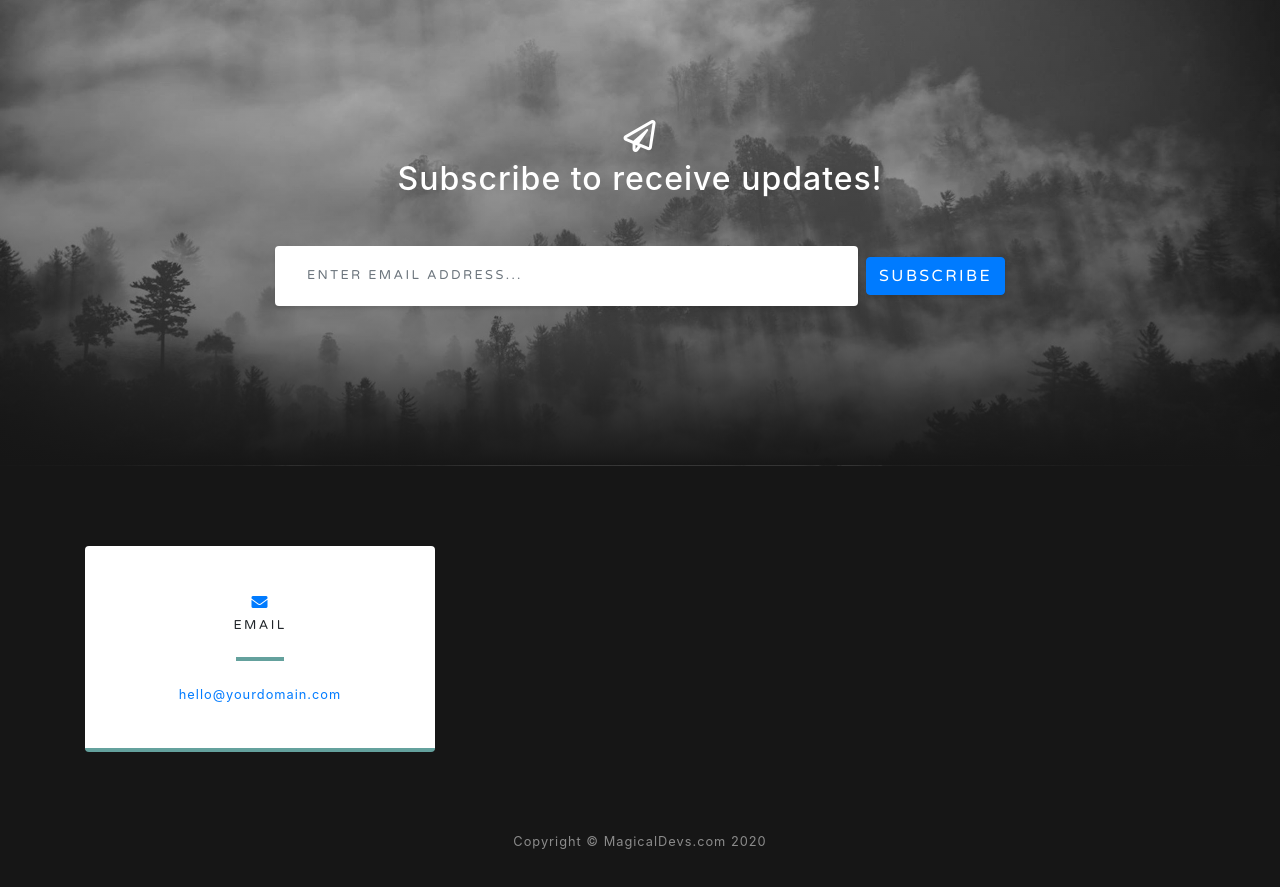
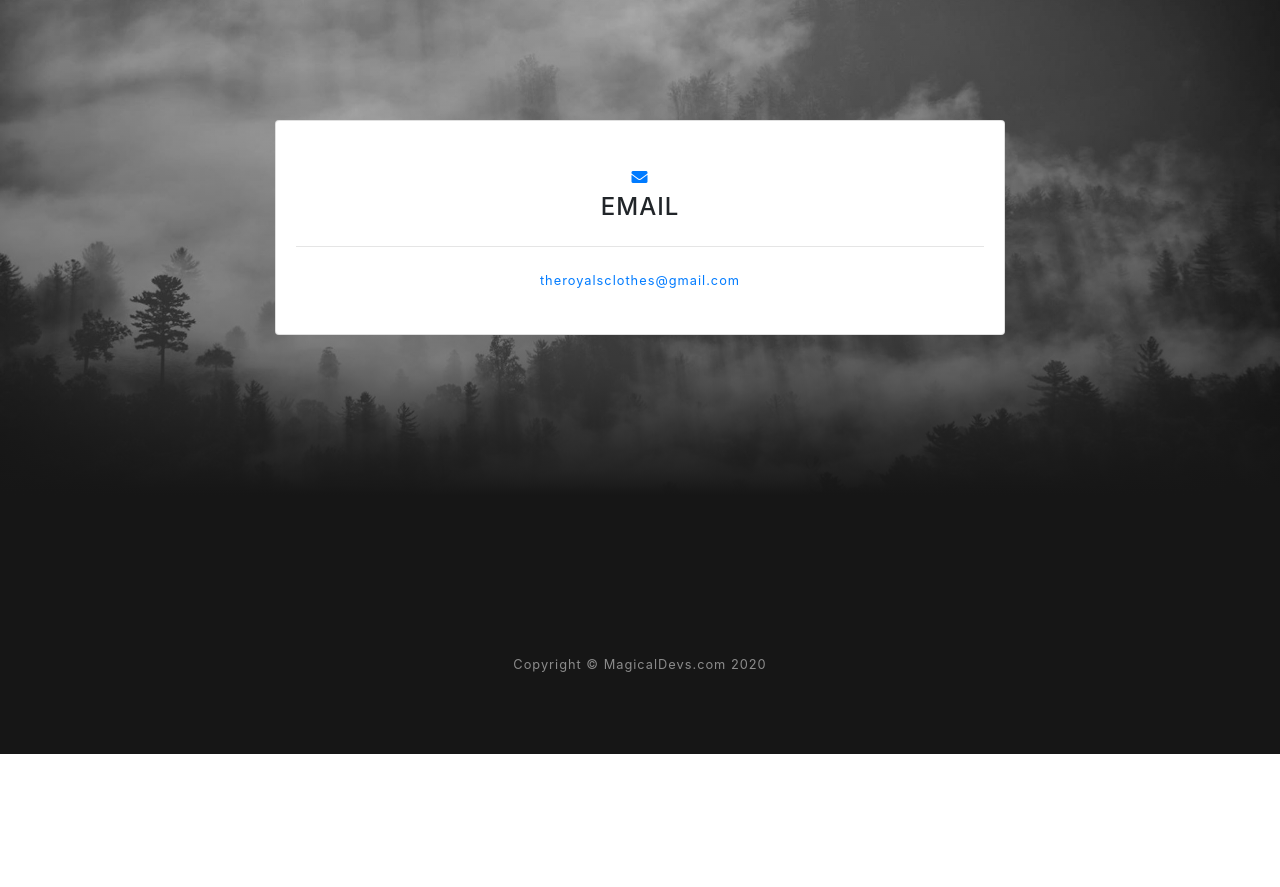
Before and after one commit to gilloh/theroyalsclothes, a website with bundled scripts: page index.html in a window 1280 px wide. Shown: the part 840-1727 px from the top of the page. After the commit the page ends 1594 px from the top, so only its background shows below. Built offline with nearby package versions, Linux system fonts and the light colour scheme.

Commit message:
Changes to the email field and contact section.

```diff
--- a/index.html
+++ b/index.html
@@ -136,13 +136,26 @@
       <div class="row">
         <div class="col-md-10 col-lg-8 mx-auto text-center">
 
-          <i class="far fa-paper-plane fa-2x mb-2 text-white"></i>
+          <!-- <div class="col-md-4 mb-3 mb-md-0"> -->
+            <div class="card py-4 h-100">
+              <div class="card-body text-center">
+                <i class="fas fa-envelope text-primary mb-2"></i>
+                <h4 class="text-uppercase m-0">Email</h4>
+                <hr class="my-4">
+                <div class="small text-black-50">
+                  <a href="mailto:theroyalsclothes@gmail.com">theroyalsclothes@gmail.com</a>
+                </div>
+              </div>
+            </div>
+          </div>
+
+          <!-- <i class="far fa-paper-plane fa-2x mb-2 text-white"></i>
           <h2 class="text-white mb-5">Subscribe to receive updates!</h2>
 
           <form class="form-inline d-flex">
             <input type="email" class="form-control flex-fill mr-0 mr-sm-2 mb-3 mb-sm-0" id="inputEmail" placeholder="Enter email address...">
             <button type="submit" class="btn btn-primary mx-auto">Subscribe</button>
-          </form>
+          </form> -->
 
         </div>
       </div>
@@ -153,7 +166,7 @@
   <section class="contact-section bg-black">
     <div class="container">
 
-      <div class="row">
+      <!-- <div class="row"> -->
 
         <!-- <div class="col-md-4 mb-3 mb-md-0">
           <div class="card py-4 h-100">
@@ -166,18 +179,19 @@
           </div>
         </div> -->
 
-        <div class="col-md-4 mb-3 mb-md-0">
+
+        <!-- <div class="col-md-4 mb-3 mb-md-0">
           <div class="card py-4 h-100">
             <div class="card-body text-center">
               <i class="fas fa-envelope text-primary mb-2"></i>
               <h4 class="text-uppercase m-0">Email</h4>
               <hr class="my-4">
               <div class="small text-black-50">
-                <a href="#">hello@yourdomain.com</a>
+                <a href="#">theroyalsclothes@gmail.com</a>
               </div>
             </div>
           </div>
-        </div>
+        </div> -->
 
         <!-- <div class="col-md-4 mb-3 mb-md-0">
           <div class="card py-4 h-100">
@@ -200,8 +214,8 @@
         </a>
         <a href="#" class="mx-2">
           <i class="fab fa-github"></i>
-        </a>
-      </div> -->
+        </a> -->
+      <!-- </div>  -->
 
     </div>
   </section>
```
